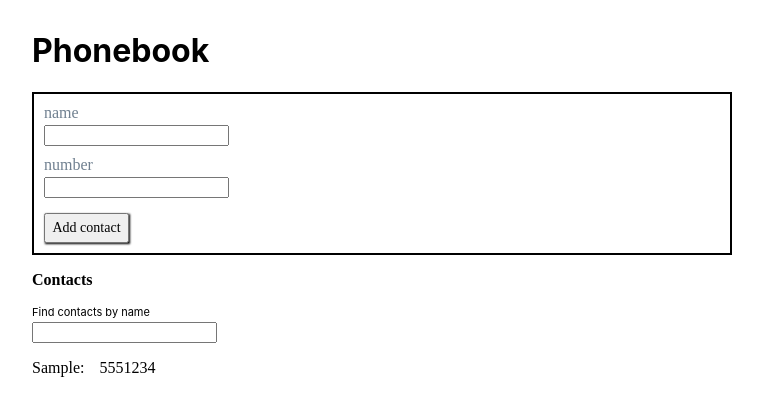
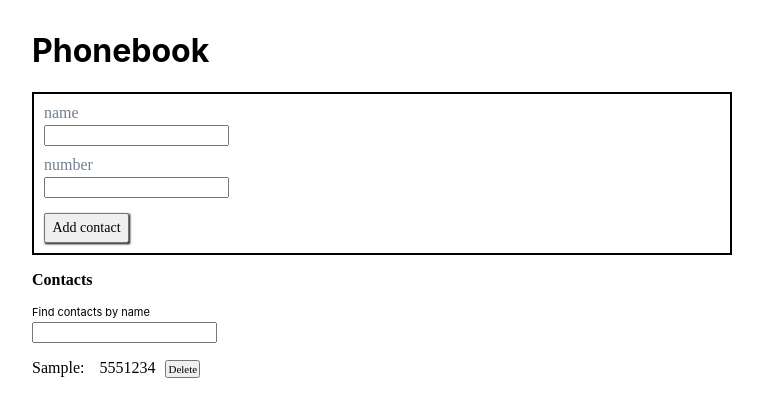
Before and after one commit to galinagumenyuk/goit-react-hw-02-phonebook, a React (Create React App) app: page / in a window 1280 px wide. Both pictures are taken after typing "Sample", "5551234" into the empty fields and a click on the button "Add contact". Shown: the top 416 px of the page, without its empty margins (258-1021 px from the left). Built offline with nearby package versions, Linux system fonts and the light colour scheme.

Commit message:
add delete method

```diff
--- a/src/App.js
+++ b/src/App.js
@@ -33,6 +33,15 @@ class App extends React.Component {
       contact.name.toLowerCase().includes(normalizedFilter)
     );
   };
+
+  deleteContact = (contactId) => {
+    this.setState((prevState) => ({
+      contacts: prevState.contacts.filter(
+        (contact) => contact.id !== contactId
+      ),
+    }));
+  };
+
   render() {
     const filteredContacts = this.getFilteredContact();
 
@@ -42,7 +51,10 @@ class App extends React.Component {
         <Form onSubmit={this.addContact} />
         <ListTitle>Contacts</ListTitle>
         <Filter value={this.state.filter} onChange={this.handleFilterChange} />
-        <Contacts contacts={filteredContacts} />
+        <Contacts
+          contacts={filteredContacts}
+          onDeleteContact={this.deleteContact}
+        />
       </Container>
     );
   }
--- a/src/App.styled.jsx
+++ b/src/App.styled.jsx
@@ -23,21 +23,6 @@ export const Container = styled.div`
     margin-top: 3px;
     margin-bottom: 10px;
   };
-
-  button {
-  width: 85px;
-  display: block;
-  margin-top:5px;
-  padding: 5px;
-  border-radius: 4px
-  border: 1px
-
-  color: #708090;
-  font-family: "Times New Roman";
-  font-size: 14px;
-  box-shadow: 1px 1px 2px #000000;
-  cursor: pointer;
-};
 `
 export const ListTitle = styled.p`
 font-weight: 700;
--- a/src/components/contacts/Contacts.jsx
+++ b/src/components/contacts/Contacts.jsx
@@ -1,12 +1,16 @@
 import React from "react";
-import Item from "./Item";
-import { ContactItem } from "./Contacts.styled";
+import { ContactItem, DeleteButton, Contact} from "./Contacts.styled";
 
-const Contacts = ({ contacts }) => {
-       return <ContactItem>
-            {contacts.map(contact => (
-                 <Item key={contact.id} name={contact.name} number={contact.number}/>
-             ))}
+
+const Contacts = ({ contacts, onDeleteContact }) => {
+     return <ContactItem>
+          {contacts.map(contact => (
+               <Contact key={contact.id}>
+          <span>{contact.name}:</span>
+          <span>{contact.number}</span>
+           <DeleteButton type="button" onClick={()=>onDeleteContact(contact.id)}>Delete</DeleteButton>
+          </Contact>
+          ))}
         </ContactItem>
  }
 
--- a/src/components/contacts/Contacts.styled.jsx
+++ b/src/components/contacts/Contacts.styled.jsx
@@ -2,8 +2,25 @@ import styled from "@emotion/styled";
 
 export const ContactItem = styled.ul`
 padding-left: 0px;
+`
 
-li {list-style-type: none;
-font-family: "Times New Roman"}
+export const DeleteButton = styled.button`
+width: 40 px;
+ padding: 1px;
+ margin-left: 10px;
+  border-radius: 4px
+  border: 1px
+
+  color: #708090;
+  font-family: "Times New Roman";
+  font-size: 11px;
+  cursor: pointer;
+`
+
+export const Contact = styled.li`
+list-style-type: none;
+font-family: "Times New Roman";
+margin-bottom: 5px;
+
 span+span{margin-left: 15px;}
-`
+ `
--- a/src/components/contacts/Item.jsx
+++ /dev/null
@@ -1,10 +0,0 @@
-import React from "react";
-
-const Item = ({ name, number }) => {
-    return <li>
-        <span>{name}:</span>
-        <span>{number}</span>
-        </li>
- }
-
-export default Item;
--- a/src/components/form/Form.jsx
+++ b/src/components/form/Form.jsx
@@ -1,4 +1,5 @@
 import React from "react";
+import { AddButton } from "./Form.styled";
 
 
 class Form extends React.Component {
@@ -46,7 +47,7 @@ class Form extends React.Component {
                         onChange={this.handleNumberChange}
                     />
                 </label>
-                <button type="submit"> Add contact </button>
+                <AddButton type="submit"> Add contact </AddButton>
             </form>
         )
     }
--- a/src/components/form/Form.styled.jsx
+++ b/src/components/form/Form.styled.jsx
@@ -0,0 +1,16 @@
+import styled from "@emotion/styled";
+
+export const AddButton = styled.button`
+width: 85px;
+  display: block;
+  margin-top:5px;
+  padding: 5px;
+  border-radius: 4px
+  border: 1px
+
+  color: #708090;
+  font-family: "Times New Roman";
+  font-size: 14px;
+  box-shadow: 1px 1px 2px #000000;
+  cursor: pointer;
+`
```
Also changed, not shown: 1 other file (tests, documents, lock files or other folders).
